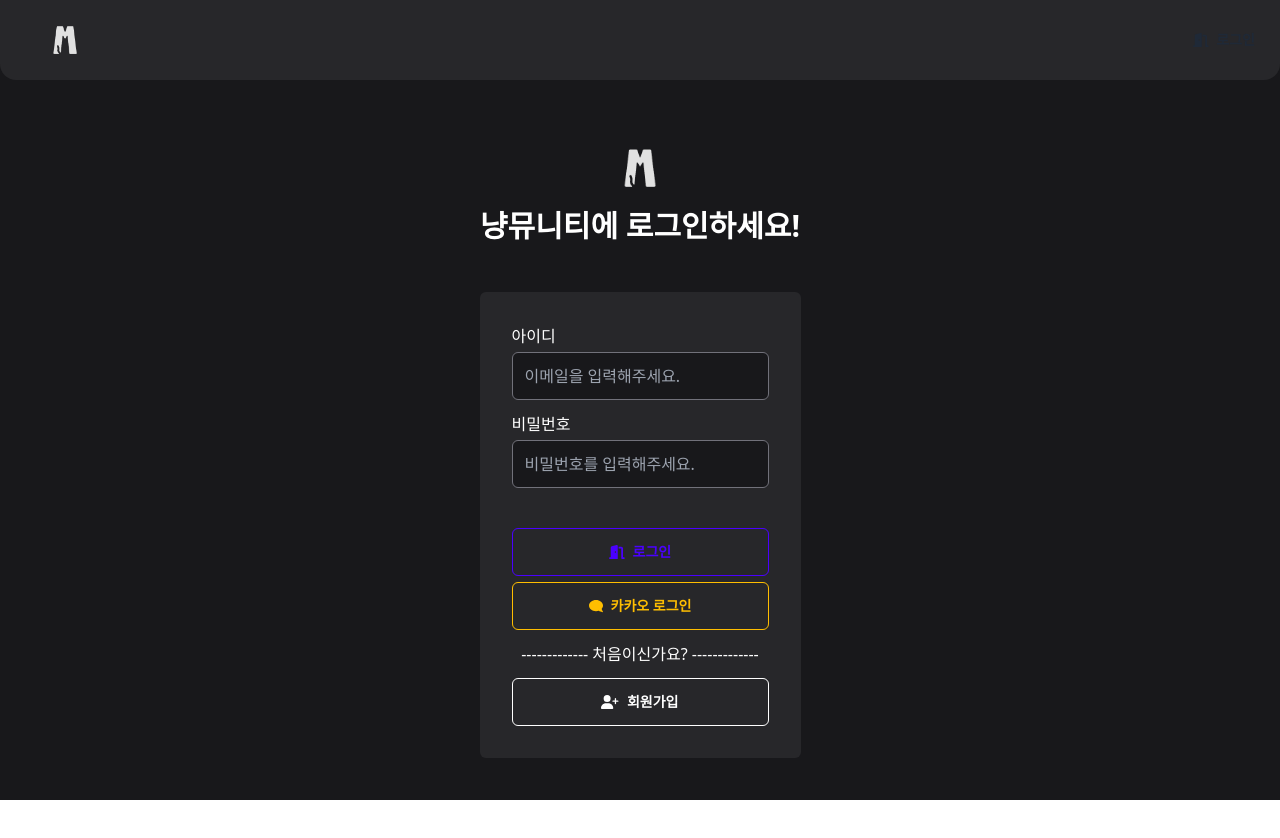
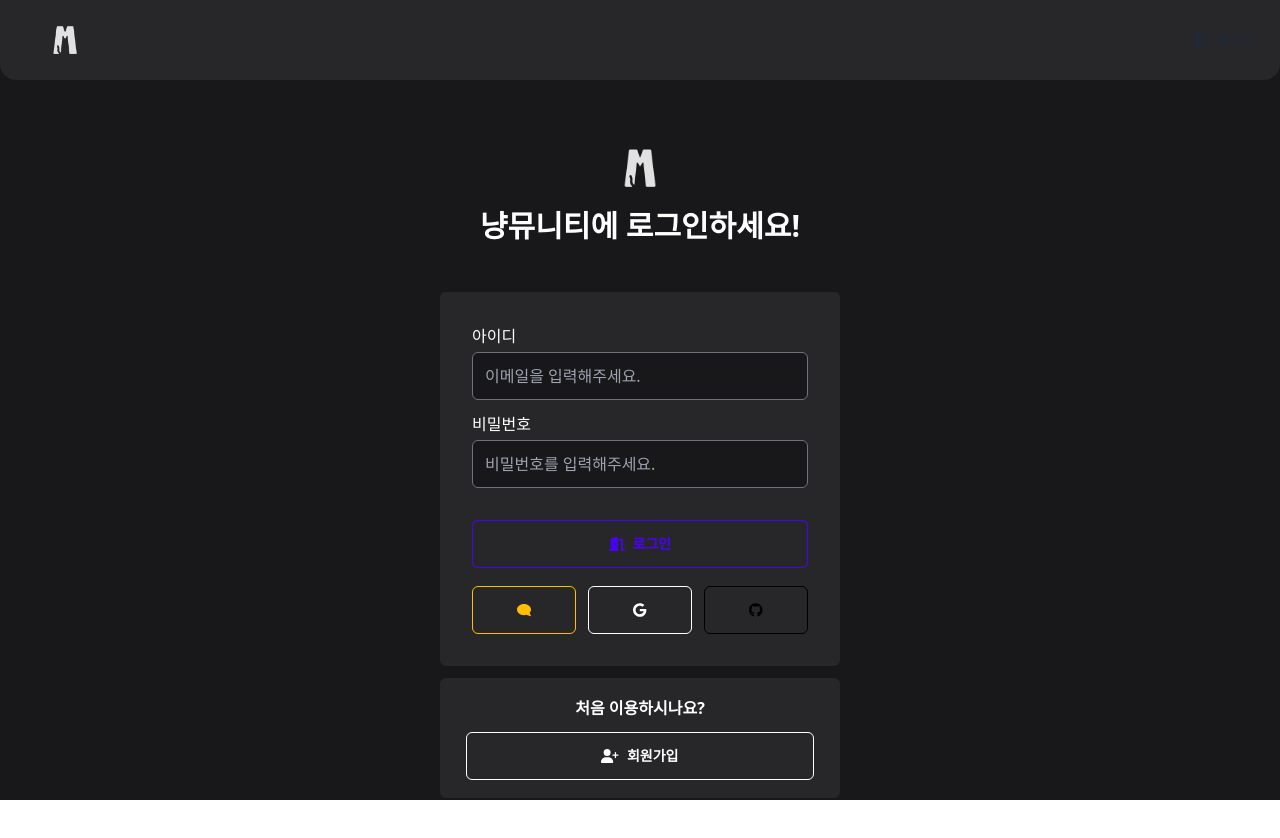
Before and after one commit to ppusda/NyangMunity, a Vue app in the folder front/: page /user/login in a window 1280 px wide. Shown: the top 838 px of the page. Before the commit the page ends 806 px from the top, so only its background shows below. Built offline with nearby package versions, Linux system fonts and the light colour scheme; no server answers; what vuejs-paginate-next would draw is missing.

Commit message:
refactor: 로그인 페이지 회원가입 페이지 수정

```diff
--- a/front/src/views/user/JoinView.vue
+++ b/front/src/views/user/JoinView.vue
@@ -28,30 +28,26 @@ const joinConfirm = function () {
 </script>
 
 <template>
-  <div class="h-100">
-    <div class="bg-zinc-800 w-screen rounded-2xl p-10">
+  <div class="w-screen rounded-2xl p-12">
     <div class="flex flex-col justify-center items-center">
-        <h1 class="text-3xl font-bold text-white mb-12">회원가입</h1>
-        <form class="bg-zinc-700 p-5 rounded-md sm:w-6/12 w-full">
+      <img id="logo" class="h-[80px]" src="/src/images/logo.png" alt="logo">
+      <h1 class="text-3xl font-bold text-white mb-12">냥뮤니티 회원가입</h1>
+      <form class="bg-zinc-800 p-5 rounded-md sm:w-[25rem] w-[26rem]">
         <div class="flex flex-col m-3">
           <label for="email" class="text-white mb-1">아이디</label>
-            <input type="email" name="email" id="email" v-model="email" class="input input-bordered border-zinc-500 bg-zinc-700 w-full p-3 rounded-md text-white" placeholder="이메일을 입력해주세요.">
+          <input type="email" name="email" id="email" v-model="email" class="input input-bordered border-zinc-500 bg-zinc-900 w-full p-3 rounded-md text-white" placeholder="이메일을 입력해주세요.">
         </div>
         <div class="flex flex-col m-3">
           <label for="password" class="text-white mb-1">비밀번호</label>
-            <input type="password" name="password" id="password" v-model="password" class="input input-bordered border-zinc-500 bg-zinc-700 w-full p-3 rounded-md text-white" placeholder="비밀번호를 입력해주세요.">
+          <input type="password" name="password" id="password" v-model="password" class="input input-bordered border-zinc-500 bg-zinc-900 w-full p-3 rounded-md text-white" placeholder="비밀번호를 입력해주세요.">
         </div>
         <div class="flex flex-col m-3">
           <label for="passwordChk" class="text-white mb-1">비밀번호 확인</label>
-            <input type="password" name="passwordChk" id="passwordChk" v-model="passwordChk" class="input input-bordered border-zinc-500 bg-zinc-700 w-full p-3 rounded-md text-white" placeholder="비밀번호를 재입력해주세요.">
-          </div>
-          <div class="flex flex-col m-3">
-            <label for="date" class="text-white mb-1">생일</label>
-            <input type="date" name="birthday" id="birthday" v-model="birthday" class="input input-bordered border-zinc-500 bg-zinc-700 w-full p-3 rounded-md text-white" placeholder="이메일을 입력해주세요.">
+          <input type="password" name="passwordChk" id="passwordChk" v-model="passwordChk" class="input input-bordered border-zinc-500 bg-zinc-900 w-full p-3 rounded-md text-white" placeholder="비밀번호를 재입력해주세요.">
         </div>
         <div class="flex flex-col m-3">
           <label for="nickname" class="text-white mb-1">닉네임</label>
-            <input type="text" name="nickname" id="nickname" v-model="nickname" class="input input-bordered border-zinc-500 bg-zinc-700 w-full p-3 rounded-md text-white" placeholder="닉네임을 입력해주세요.">
+          <input type="text" name="nickname" id="nickname" v-model="nickname" class="input input-bordered border-zinc-500 bg-zinc-900 w-full p-3 rounded-md text-white" placeholder="닉네임을 입력해주세요.">
         </div>
         <div class="flex flex-row justify-center mt-10 m-3 w-full gap-2 pr-5">
           <div class="flex-1">
@@ -64,7 +60,6 @@ const joinConfirm = function () {
       </form>
     </div>
   </div>
-  </div>
 </template>
 
 <style scoped>
--- a/front/src/views/user/LoginView.vue
+++ b/front/src/views/user/LoginView.vue
@@ -32,7 +32,7 @@ const login = function () {
     <div class="flex flex-col justify-center items-center">
       <img id="logo" class="h-[80px]" src="/src/images/logo.png" alt="logo">
       <h1 class="text-3xl font-bold text-white mb-12">냥뮤니티에 로그인하세요!</h1>
-      <form class="bg-zinc-800 p-5 rounded-md">
+      <form class="bg-zinc-800 p-5 rounded-md sm:w-[25rem] w-[26rem]">
         <div class="flex flex-col m-3">
           <label for="email" class="text-white mb-1">아이디</label>
           <input type="email" name="email" id="email" v-model="email" class="input input-bordered border-zinc-500 bg-zinc-900 w-full p-3 rounded-md text-white" placeholder="이메일을 입력해주세요.">
@@ -41,26 +41,25 @@ const login = function () {
           <label for="password" class="text-white mb-1">비밀번호</label>
           <input type="password" name="password" id="password" v-model="password" class="input input-bordered border-zinc-500 bg-zinc-900 w-full p-3 rounded-md text-white" placeholder="비밀번호를 입력해주세요.">
         </div>
-        <div class="flex flex-col justify-center mt-10 m-3">
+        <div class="flex flex-col justify-center mt-8 m-3">
           <a @click="login" class="btn btn-outline btn-primary w-full rounded-md text-white mb-1.5"><i class="fa-solid fa-door-open"></i> 로그인</a>
-          <a class="btn btn-outline btn-warning w-full p-3 rounded-md text-black" :href="`https://kauth.kakao.com/oauth/authorize?client_id=${VITE_APP_KAKAO_CLIENT_KEY}&redirect_uri=${VITE_APP_KAKAO_REDIRECT_URL}&response_type=code`">
-            <i class="fa-solid fa-comment fa-flip-horizontal"></i>
-            카카오 로그인
-          </a>
-        </div>
-        <div class="mt-3 mb-3 text-white m-5 text-center">
-          <p>------------- 처음이신가요? -------------</p>
-        </div>
-        <div class="flex flex-col m-3">
-          <a class="btn btn-outline btn-ghost w-full p-3 rounded-md text-white">
-            <i class="fa-solid fa-user-plus"></i>
-            <router-link to="/user/join">회원가입</router-link>
-          </a>
+          <div class="flex flex-row justify-center m-3 mb-0">
+            <a class="btn btn-outline btn-warning p-3 rounded-md w-4/12 mr-3"><i class="fa-solid fa-comment fa-flip-horizontal"></i></a>
+            <a class="btn btn-outline btn-ghost p-3 rounded-md text-white w-4/12 mr-3"><i class="fa-brands fa-google"></i></a>
+            <a class="btn btn-outline btn-ghost p-3 rounded-md text-black w-4/12"><i class="fa-brands fa-github"></i></a>
+          </div>
         </div>
       </form>
     </div>
+    <div class="flex flex-col justify-center items-center mt-3">
+      <div class="bg-zinc-800 px-5 py-3 rounded-md sm:w-[25rem] w-[26rem]">
+        <div class="flex flex-col m-1.5 text-center">
+          <h6 class="text-md font-bold text-white mb-3">처음 이용하시나요?</h6>
+          <router-link to="/user/join" class="btn btn-outline btn-ghost w-full p-3 rounded-md text-white"><i class="fa-solid fa-user-plus"></i>회원가입</router-link>
+        </div>
+      </div>
+    </div>
   </div>
-
 
 </template>
 
```
Lines whose indentation alone changed are shown as unchanged.
